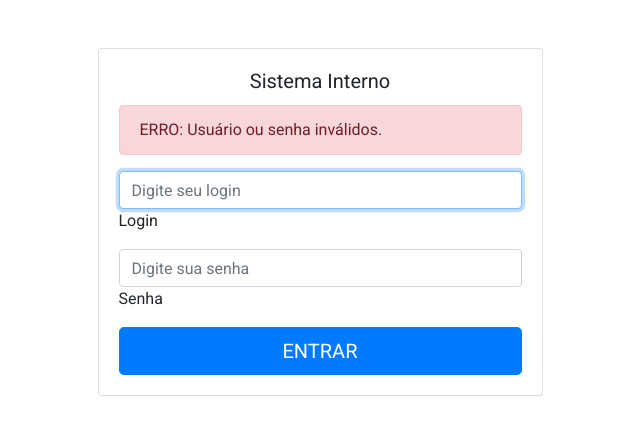
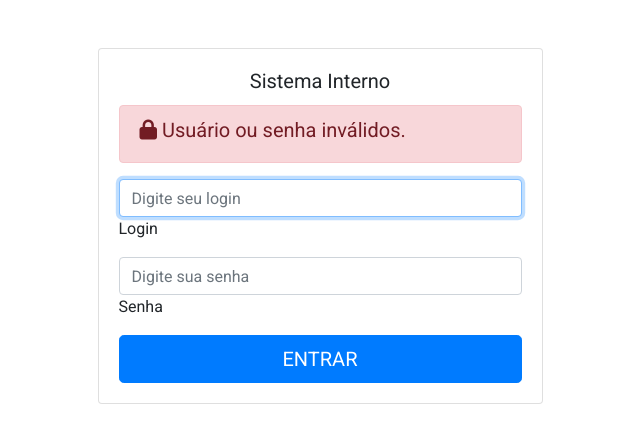
Before and after one commit to Lemon42/CLA-website, a PHP site: page /internal-system/login.php in a window 1280 px wide. Shown: the top 443 px of the page, without its empty margins (320-960 px from the left). Run offline with PHP 8.4, Linux system fonts and the light colour scheme; the visitor is signed in with stand-in values (Sample User, id 1); some libraries are stand-ins or nearby versions.

Commit message:
Colocando ícone na mensagem de erro

```diff
--- a/src/internal-system/login.php
+++ b/src/internal-system/login.php
@@ -35,7 +35,7 @@ session_start();
 							if(isset($_SESSION['nao_autenticado'])):
 							?>
 							<div class="alert alert-danger">
-								ERRO: Usuário ou senha inválidos.
+								<h5><i class="fas fa-lock"></i> Usuário ou senha inválidos.</h5>
 							</div>
 							<?php
 							endif;
@@ -65,5 +65,7 @@ session_start();
 		<script src="../../vendor/jquery/3.4.1.min.js"></script>
 		<!-- Bootstrap JS -->
 		<script src="../../vendor/bootstrap-4/bootstrap.min.js"></script>
+		<!-- FontAwesome JS -->
+		<script src="https://kit.fontawesome.com/04be2c50c3.js" crossorigin="anonymous"></script>
 	</body>
 </html>
```
